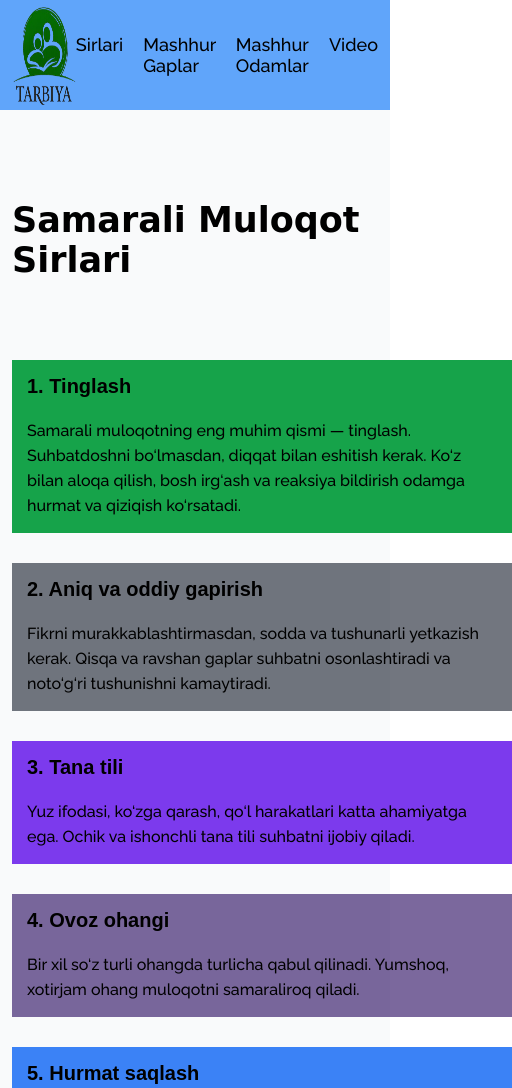
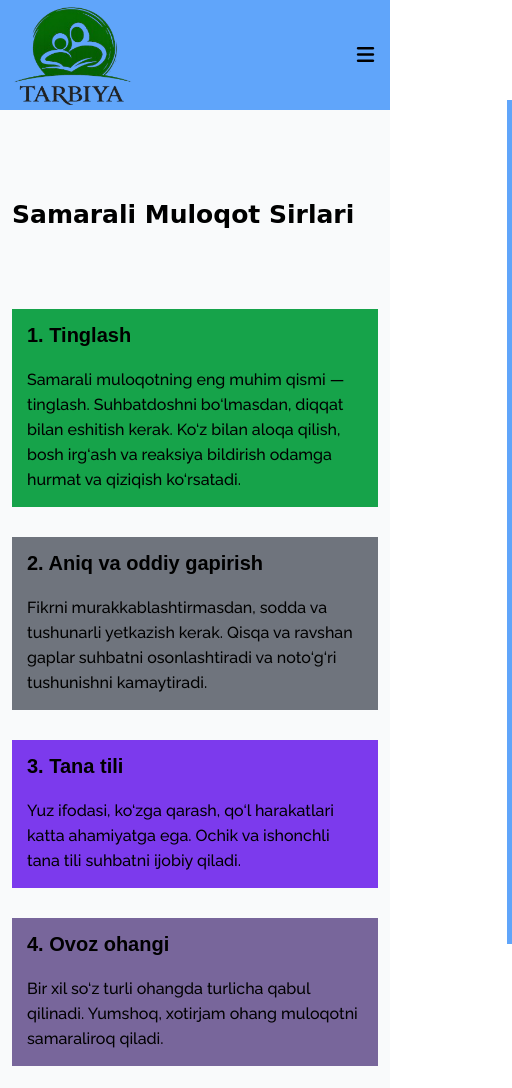
Before and after one commit to Muhammadjon-002/muloqot-sirlari, a plain HTML site: page index.html in a window 390 px wide. Shown: the top 1088 px of the page, 512 px wide, since content can reach past the window. Drawn offline with Linux system fonts and the light colour scheme; a web font is replaced by a local one.

Commit message:
update project

```diff
--- a/assets/js/index.js
+++ b/assets/js/index.js
@@ -0,0 +1,5 @@
+const list = document.getElementById("list")
+
+const btnAct = () => {
+    list.classList.toggle("act")
+}
--- a/assets/sass/layout/_header.scss
+++ b/assets/sass/layout/_header.scss
@@ -43,6 +43,27 @@
                     }
                 }
             }
+            @media (max-width:991px) {
+                flex-direction: column;
+                position: fixed;
+                background-color: #60A5FA;
+                top: 100px;
+                right: -100%;
+                padding: 20px;
+                width: 70vw;
+                height: 100vh;
+                transition: all .3s ease;
+            }
+        }
+        &__btn {
+            @media (max-width:991px) {
+                display: block;
+                font-size: 20px;
+            }
         }
     }
 }
+
+.act {
+    right: 0 !important;
+}
--- a/assets/sass/section/_intro.scss
+++ b/assets/sass/section/_intro.scss
@@ -7,7 +7,7 @@
         flex-direction: column;
         gap: 80px;
         &__title {
-            font-size: 35px;
+            @include title(900, black);
             font-family: cursive;
             font-weight: 900;
         }
@@ -62,8 +62,10 @@
                 &:nth-child(10) {
                     background-color: rgba(255, 68, 0, 0.545);
                 }
-
-            }
+                @media (max-width:575px) {
+                    min-width: 300px;
+                }
+             }
         }
     }
 }
--- a/assets/sass/section/_people.scss
+++ b/assets/sass/section/_people.scss
@@ -7,7 +7,7 @@
         flex-direction: column;
         gap: 80px;
         &__title {
-            font-size: 35px;
+            @include title(900, black);
             font-family: cursive;
         }
         &__list {
@@ -47,6 +47,9 @@
                             font-weight: bold;
                         }
                     }
+                    @media (max-width:575px) {
+                        flex-direction: column;
+                    }
                 }
                 &__text {
                     font-size: 18px;
@@ -55,7 +58,11 @@
                         font-weight: bold;
                     }
                 }
+                @media (max-width:575px) {
+                    min-width: 300px;
+                }
             }
+
         }
     }
 }
--- a/assets/sass/section/_sentence.scss
+++ b/assets/sass/section/_sentence.scss
@@ -6,7 +6,7 @@
         flex-direction: column;
         gap: 80px;
         &__title {
-            font-size: 35px;
+            @include title(900, black);
             font-weight: 900;
             font-family: cursive;
         }
@@ -61,6 +61,9 @@
                 &:nth-child(6) p {
                     background-color: #8B5CF6;
                 }
+                @media (max-width:575px) {
+                    min-width: 300px;
+                }
             }
         }
     }
--- a/assets/sass/section/_video.scss
+++ b/assets/sass/section/_video.scss
@@ -8,7 +8,7 @@
         flex-direction: column;
 
         &__title {
-            font-size: 35px;
+            @include title(900, black);
             font-family: cursive;
             text-align: start;
         }
@@ -20,8 +20,7 @@
 
             video {
                 text-align: center;
-                width: 1000px;
-                // height: 400px;
+                width: 100%;
             }
         }
     }
--- a/assets/sass/utilities/_mixin.scss
+++ b/assets/sass/utilities/_mixin.scss
@@ -0,0 +1,8 @@
+@mixin title($weight, $color) {
+    font-size: 35px;
+    font-weight: $weight;
+    color: $color;
+    @media (max-width:575px) {
+        font-size: 25px;
+    }
+}
--- a/index.html
+++ b/index.html
@@ -20,13 +20,13 @@
                 <a class="header__nav__logo" href="./index.html">
                     <img src="./assets/img/base/logo.png" alt="">
                 </a>
-                <ul class="header__nav__list">
-                    <li class="item"><a href="#intro">Sirlari</a></li>
+                <ul id="list" class="header__nav__list">
+                    <li class="item"><a href="#intro">Muloqot Sirlari</a></li>
                     <li class="item"><a href="#sentence">Mashhur Gaplar</a></li>
                     <li class="item"><a href="#people">Mashhur Odamlar</a></li>
                     <li class="item"><a href="#video">Video</a></li>
                 </ul>
-                <button class="header__nav__btn">
+                <button onclick="btnAct()" class="header__nav__btn">
                     <i class="fa-solid fa-bars"></i>
                 </button>
             </nav>
@@ -248,6 +248,7 @@
             </div>
         </section>
     </main>
+    <script src="./assets/js/index.js"></script>
 </body>
 
 </html>
```
Also changed, not shown: assets/sass/css/index.min.css, 1 other file.
